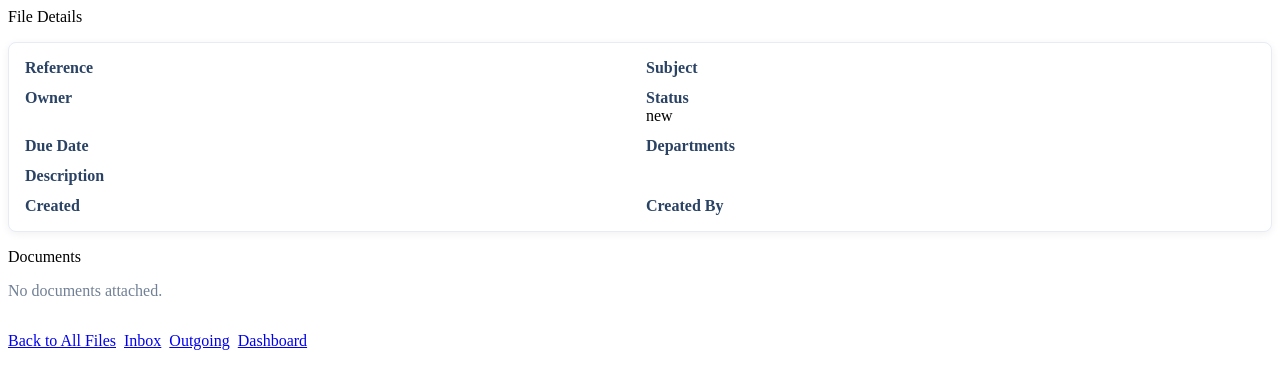
After one commit to Jataz/Running-File, a PHP site: page /app/Views/files/show.php in a window 1280 px wide. The commit adds this page. Shown: the top 389 px of the page. Run offline with PHP 8.4, Linux system fonts and the light colour scheme; the template is opened without the code that fills it, so the values that code supplies are empty.

Commit message:
First Commit

```diff
--- a/app/Views/dashboard/index.php
+++ b/app/Views/dashboard/index.php
@@ -7,7 +7,7 @@
     <?php endforeach; ?>
   </div>
   <table>
-    <thead><tr><th style="width:110px">Ref</th><th>Subject</th><th style="width:120px">Owner</th><th style="width:120px">Status</th><th style="width:160px">Due</th><th style="width:180px">Created</th></tr></thead>
+    <thead><tr><th style="width:110px">Ref</th><th>Subject</th><th style="width:120px">Owner</th><th style="width:120px">Status</th><th style="width:160px">Due</th><th style="width:180px">Created</th><th style="width:120px">Actions</th></tr></thead>
     <tbody>
       <?php foreach ($recent as $f): ?>
       <tr>
@@ -17,6 +17,7 @@
         <td><?= htmlspecialchars($f['status'] ?? 'new') ?></td>
         <td><?= htmlspecialchars($f['due_date'] ?? '') ?></td>
         <td><?= htmlspecialchars($f['created_at'] ?? '') ?></td>
+        <td><a class="btn" href="/files/<?= (int)$f['id'] ?>">View</a></td>
       </tr>
       <?php endforeach; ?>
     </tbody>
--- a/app/Views/files/index.php
+++ b/app/Views/files/index.php
@@ -8,6 +8,7 @@
       <th style="width:120px">Owner</th>
       <th style="width:120px">Status</th>
       <th style="width:160px">Due</th>
+      <th style="width:120px">Actions</th>
     </tr>
   </thead>
   <tbody>
@@ -19,6 +20,7 @@
         <td><?= htmlspecialchars($it['owner'] ?? '') ?></td>
         <td><?= htmlspecialchars($it['status'] ?? 'new') ?></td>
         <td><?= htmlspecialchars($it['due_date'] ?? '') ?></td>
+        <td><a class="btn" href="/files/<?= (int)$it['id'] ?>">View</a></td>
       </tr>
     <?php endforeach; ?>
   </tbody>
--- /dev/null
+++ b/app/Views/files/show.php
@@ -0,0 +1,85 @@
+<?php /** @var array $file */ /** @var array $docs */ ?>
+<div style="display:grid;gap:16px">
+  <div class="badge">File Details</div>
+  <div style="background:#fff;border:1px solid #e6ecf5;border-radius:8px;box-shadow:0 2px 8px rgba(0,0,0,0.06);padding:16px">
+    <div style="display:grid;grid-template-columns:1fr 1fr;gap:12px">
+      <div>
+        <div style="font-weight:600;color:#2a4365">Reference</div>
+        <div><?= htmlspecialchars(($file['ref'] ?? '') ?: $file['id']) ?></div>
+      </div>
+      <div>
+        <div style="font-weight:600;color:#2a4365">Subject</div>
+        <div><?= htmlspecialchars($file['subject'] ?? '') ?></div>
+      </div>
+      <div>
+        <div style="font-weight:600;color:#2a4365">Owner</div>
+        <div><?= htmlspecialchars($file['owner'] ?? '') ?></div>
+      </div>
+      <div>
+        <div style="font-weight:600;color:#2a4365">Status</div>
+        <div class="badge" style="display:inline-block"><?= htmlspecialchars($file['status'] ?? 'new') ?></div>
+      </div>
+      <div>
+        <div style="font-weight:600;color:#2a4365">Due Date</div>
+        <div><?= htmlspecialchars($file['due_date'] ?? '') ?></div>
+      </div>
+      <div>
+        <div style="font-weight:600;color:#2a4365">Departments</div>
+        <div><?= htmlspecialchars($file['departments'] ?? '') ?></div>
+      </div>
+      <div style="grid-column:1/-1">
+        <div style="font-weight:600;color:#2a4365">Description</div>
+        <div><?= nl2br(htmlspecialchars($file['description'] ?? '')) ?></div>
+      </div>
+      <div>
+        <div style="font-weight:600;color:#2a4365">Created</div>
+        <div><?= htmlspecialchars($file['created_at'] ?? '') ?></div>
+      </div>
+      <div>
+        <div style="font-weight:600;color:#2a4365">Created By</div>
+        <div><?= htmlspecialchars((string)($file['created_by'] ?? '')) ?></div>
+      </div>
+    </div>
+  </div>
+
+  <div>
+    <div class="badge">Documents</div>
+    <?php if (!$docs): ?>
+      <p style="color:#718096">No documents attached.</p>
+    <?php else: ?>
+      <table>
+        <thead>
+          <tr>
+            <th>Filename</th>
+            <th style="width:160px">Type</th>
+            <th style="width:120px">Size</th>
+            <th style="width:180px">Uploaded</th>
+            <th style="width:220px">Description</th>
+            <th style="width:120px">Actions</th>
+          </tr>
+        </thead>
+        <tbody>
+          <?php foreach ($docs as $d): ?>
+            <tr>
+              <td><?= htmlspecialchars($d['original_name'] ?? '') ?></td>
+              <td><?= htmlspecialchars($d['mime_type'] ?? '') ?></td>
+              <td><?= htmlspecialchars(number_format((int)($d['size'] ?? 0))) ?> B</td>
+              <td><?= htmlspecialchars($d['uploaded_at'] ?? '') ?></td>
+              <td><?= htmlspecialchars($d['description'] ?? '') ?></td>
+              <td>
+                <a class="btn" href="/download.php?id=<?= (int)$d['id'] ?>">Download</a>
+              </td>
+            </tr>
+          <?php endforeach; ?>
+        </tbody>
+      </table>
+    <?php endif; ?>
+  </div>
+
+  <div style="display:flex;gap:8px">
+    <a class="btn" href="/files">Back to All Files</a>
+    <a class="btn" href="/inbox">Inbox</a>
+    <a class="btn" href="/outbox">Outgoing</a>
+    <a class="btn" href="/dashboard">Dashboard</a>
+  </div>
+</div>
--- a/app/Views/inbox/index.php
+++ b/app/Views/inbox/index.php
@@ -1,7 +1,7 @@
 <?php /** @var array $items */ ?>
 <div class="badge">Showing files for your department</div>
 <table>
-  <thead><tr><th style="width:110px">Ref</th><th>Subject</th><th style="width:180px">Departments</th><th style="width:120px">Owner</th><th style="width:120px">Status</th><th style="width:160px">Due</th></tr></thead>
+  <thead><tr><th style="width:110px">Ref</th><th>Subject</th><th style="width:180px">Departments</th><th style="width:120px">Owner</th><th style="width:120px">Status</th><th style="width:160px">Due</th><th style="width:120px">Actions</th></tr></thead>
   <tbody>
     <?php foreach ($items as $it): ?>
       <tr>
@@ -11,6 +11,7 @@
         <td><?= htmlspecialchars($it['owner'] ?? '') ?></td>
         <td><?= htmlspecialchars($it['status'] ?? 'new') ?></td>
         <td><?= htmlspecialchars($it['due_date'] ?? '') ?></td>
+        <td><a class="btn" href="/files/<?= (int)$it['id'] ?>">View</a></td>
       </tr>
     <?php endforeach; ?>
   </tbody>
--- a/app/Views/outbox/index.php
+++ b/app/Views/outbox/index.php
@@ -1,7 +1,7 @@
 <?php /** @var array $items */ ?>
 <div class="badge">Files you created</div>
 <table>
-  <thead><tr><th style="width:110px">Ref</th><th>Subject</th><th style="width:180px">Departments</th><th style="width:120px">Owner</th><th style="width:120px">Status</th><th style="width:160px">Due</th></tr></thead>
+  <thead><tr><th style="width:110px">Ref</th><th>Subject</th><th style="width:180px">Departments</th><th style="width:120px">Owner</th><th style="width:120px">Status</th><th style="width:160px">Due</th><th style="width:120px">Actions</th></tr></thead>
   <tbody>
     <?php foreach ($items as $it): ?>
       <tr>
@@ -11,6 +11,7 @@
         <td><?= htmlspecialchars($it['owner'] ?? '') ?></td>
         <td><?= htmlspecialchars($it['status'] ?? 'new') ?></td>
         <td><?= htmlspecialchars($it['due_date'] ?? '') ?></td>
+        <td><a class="btn" href="/files/<?= (int)$it['id'] ?>">View</a></td>
       </tr>
     <?php endforeach; ?>
   </tbody>
--- a/router.php
+++ b/router.php
@@ -24,6 +24,7 @@ if ($uri === '/login') { require __DIR__ . '/login.php'; return true; }
 if ($uri === '/dashboard') { require __DIR__ . '/dashboard.php'; return true; }
 if ($uri === '/files') { require __DIR__ . '/files.php'; return true; }
 if ($uri === '/files/new') { require __DIR__ . '/files_new.php'; return true; }
+if (preg_match('#^/files/(\d+)$#', $uri, $m)) { $_GET['id'] = (int)$m[1]; require __DIR__ . '/files_show.php'; return true; }
 if ($uri === '/inbox') { require __DIR__ . '/inbox.php'; return true; }
 if ($uri === '/outbox') { require __DIR__ . '/outbox.php'; return true; }
 if ($uri === '/board') { require __DIR__ . '/board.php'; return true; }
```
Also changed, not shown: app/Controllers/FilesController.php (+50 -0 lines), files_show.php (added, +8 -0 lines).
